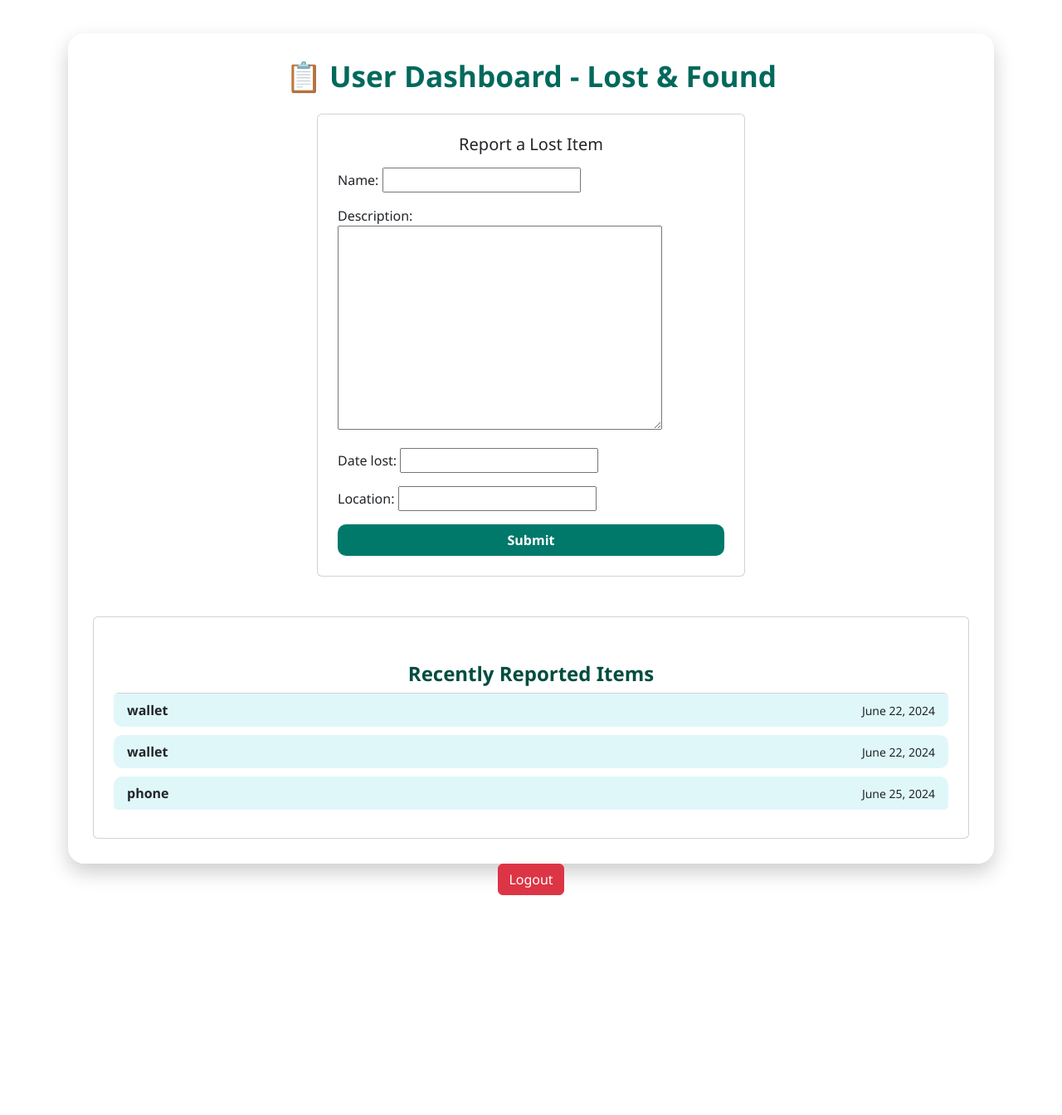
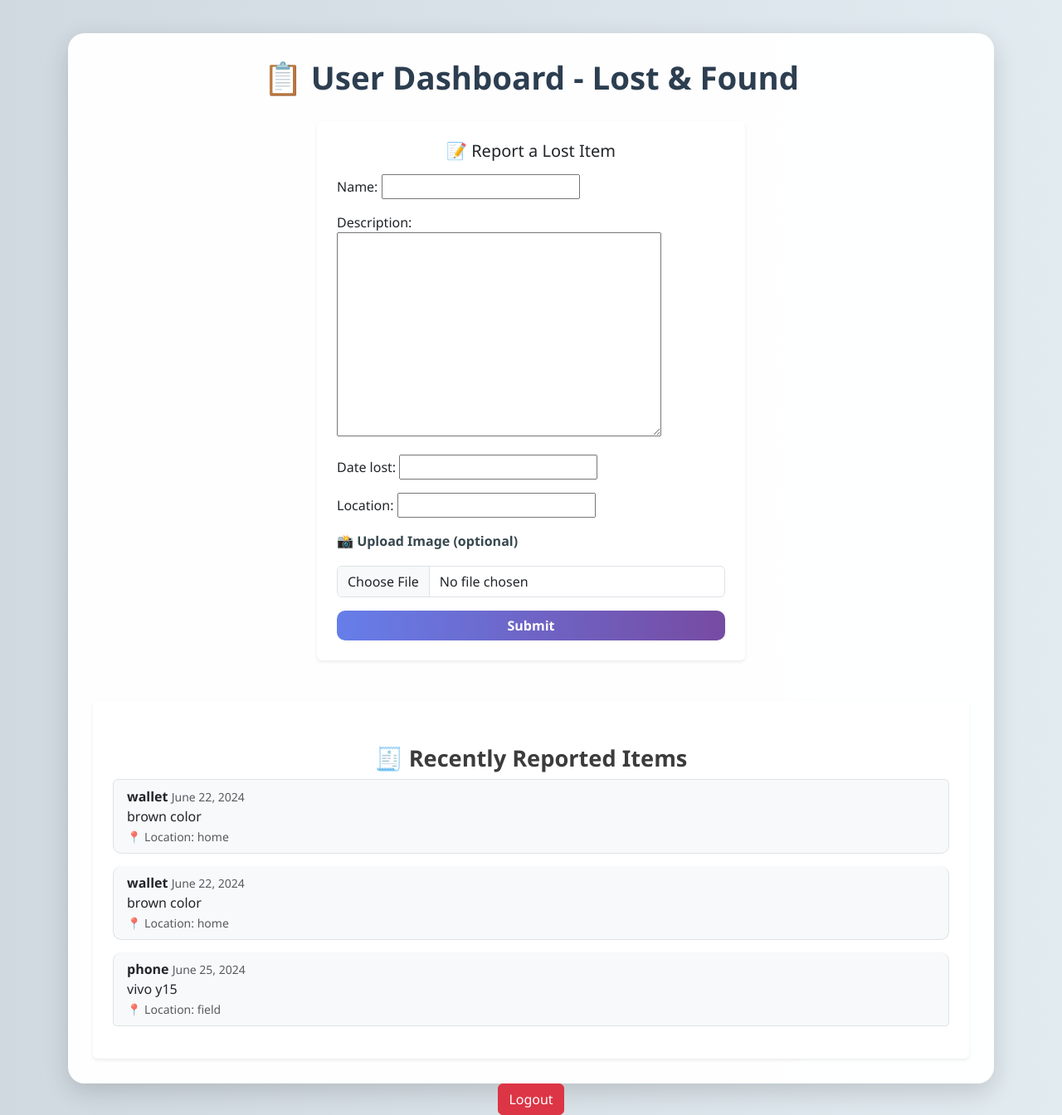
Before and after one commit to Lipiika/Lost-and-Found-Management-System-, a Django app: template system/templates/system/user_dashboard.html in a window 1280 px wide. Shown: the whole page at 83% size. Before the commit the page ends 1079 px from the top, so only its background shows below. Run offline with Django 5.2, Linux system fonts and the light colour scheme; the template is opened without the code that fills it: values that come from a table or form of the project are taken from there, others are empty; data comes from the database, SQL or seed files in the repository; both versions use the stored data as it was after the commit; some libraries are stand-ins or nearby versions.

Commit message:
Finalized UI

```diff
--- a/lostfoundmanagement/urls.py
+++ b/lostfoundmanagement/urls.py
@@ -5,7 +5,7 @@ from system import views
 urlpatterns = [
     path('admin/', admin.site.urls),
     path('', views.login_view, name='login'),
-    path('signup/', views.signup_view, name='signup'),  # 🌟 Add this line!
+    path('signup/', views.signup_view, name='signup'),
     path('user-dashboard/', views.user_dashboard, name='user_dashboard'),
     path('admin-dashboard/', views.admin_dashboard, name='admin_dashboard'),
     path('logout/', views.logout_view, name='logout'),
--- a/system/templates/system/user_dashboard.html
+++ b/system/templates/system/user_dashboard.html
@@ -7,51 +7,80 @@
     <link href="https://cdn.jsdelivr.net/npm/bootstrap@5.3.0/dist/css/bootstrap.min.css" rel="stylesheet">
     <style>
         body {
-
-            background-size: cover;
+            background: linear-gradient(to right, #cfd9df, #e2ebf0);
+            background-attachment: fixed;
             font-family: 'Segoe UI', sans-serif;
         }
 
         .dashboard-container {
-            background-color: rgba(255, 255, 255, 0.9);
+            background-color: rgba(255, 255, 255, 0.98);
             padding: 30px;
             border-radius: 20px;
             margin-top: 40px;
-            box-shadow: 0 10px 25px rgba(0, 0, 0, 0.2);
+            box-shadow: 0 10px 30px rgba(0, 0, 0, 0.15);
         }
 
         .section-title {
             text-align: center;
-            font-size: 2.2rem;
+            font-size: 2.4rem;
             font-weight: bold;
-            color: #00695c;
-            margin-bottom: 25px;
+            color: #2c3e50;
+            margin-bottom: 30px;
         }
 
         .btn-custom {
-            background-color: #00796b;
+            background: linear-gradient(to right, #667eea, #764ba2);
             color: white;
             font-weight: bold;
             border-radius: 10px;
+            border: none;
         }
 
         .btn-custom:hover {
-            background-color: #004d40;
+            background: linear-gradient(to right, #5a67d8, #6b46c1);
         }
 
         .list-group-item {
-            background-color: #e0f7fa;
-            border: none;
-            margin-bottom: 10px;
+            background-color: #f8f9fa;
+            border: 1px solid #dee2e6;
+            margin-bottom: 15px;
             border-radius: 10px;
         }
 
         .lost-item-title {
             text-align: center;
-            font-size: 1.5rem;
+            font-size: 1.7rem;
             font-weight: bold;
-            color: #004d40;
+            color: #3c3c3c;
             margin-top: 30px;
+        }
+
+        .form-label {
+            font-weight: bold;
+            color: #37474f;
+        }
+
+        .form-control-file {
+            margin-top: 10px;
+        }
+
+        img.img-fluid {
+            border: 1px solid #ddd;
+            background-color: #ffffff;
+            padding: 5px;
+        }
+
+        .logout-btn {
+            background: #ff6b6b;
+            color: white;
+            font-weight: bold;
+            border-radius: 8px;
+            padding: 10px 25px;
+            border: none;
+        }
+
+        .logout-btn:hover {
+            background: #e63946;
         }
 
     </style>
@@ -63,23 +92,32 @@
 
         <div class="row">
             <div class="col-md-6 mx-auto">
-                <div class="card p-4">
-                    <h5 class="text-center mb-3">Report a Lost Item</h5>
-                    <form method="POST">
+                <div class="card p-4 border-0 shadow-sm">
+                    <h5 class="text-center mb-3">📝 Report a Lost Item</h5>
+                    <form method="POST" enctype="multipart/form-data">
                         {% csrf_token %}
                         {{ form.as_p }}
+                        <div class="mb-3">
+                            <label class="form-label">📸 Upload Image (optional)</label>
+                            <input type="file" name="image" class="form-control-file form-control">
+                        </div>
                         <button type="submit" class="btn btn-custom w-100">Submit</button>
                     </form>
                 </div>
             </div>
         </div>
 
-        <div class="mt-5 card p-4">
-            <h5 class="lost-item-title">Recently Reported Items</h5>
+        <div class="mt-5 card p-4 border-0 shadow-sm">
+            <h5 class="lost-item-title">🧾 Recently Reported Items</h5>
             <ul class="list-group">
                 {% for item in items %}
-                    <li class="list-group-item d-flex justify-content-between align-items-center">
-                        <strong>{{ item.name }}</strong> <small>{{ item.date_lost }}</small>
+                    <li class="list-group-item">
+                        <strong>{{ item.name }}</strong> <small class="text-muted">{{ item.date_lost }}</small><br>
+                        {{ item.description }}<br>
+                        <small class="text-muted">📍 Location: {{ item.location }}</small><br>
+                        {% if item.image %}
+                            <img src="{{ item.image.url }}" alt="Lost item image" class="img-fluid mt-2" style="max-height: 200px; border-radius: 10px;">
+                        {% endif %}
                     </li>
                 {% empty %}
                     <li class="list-group-item text-muted">No items reported yet.</li>
```
Also changed, not shown: lostfoundmanagement/settings.py (+7 -52 lines), system/templates/home.html (+60 -38 lines), system/templates/system/login.html (+11 -6 lines), system/views.py (+16 -48 lines), db.sqlite3, system/models.py (line endings or trailing spaces).
